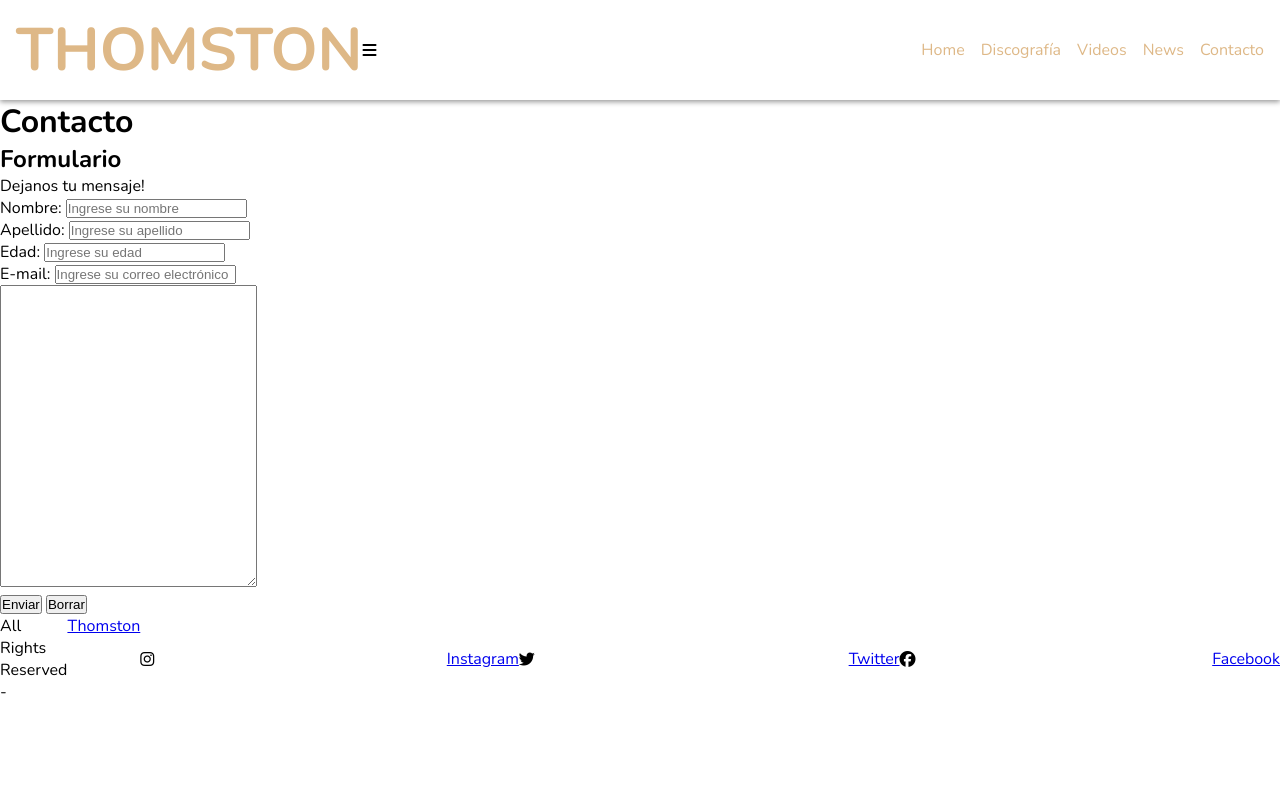
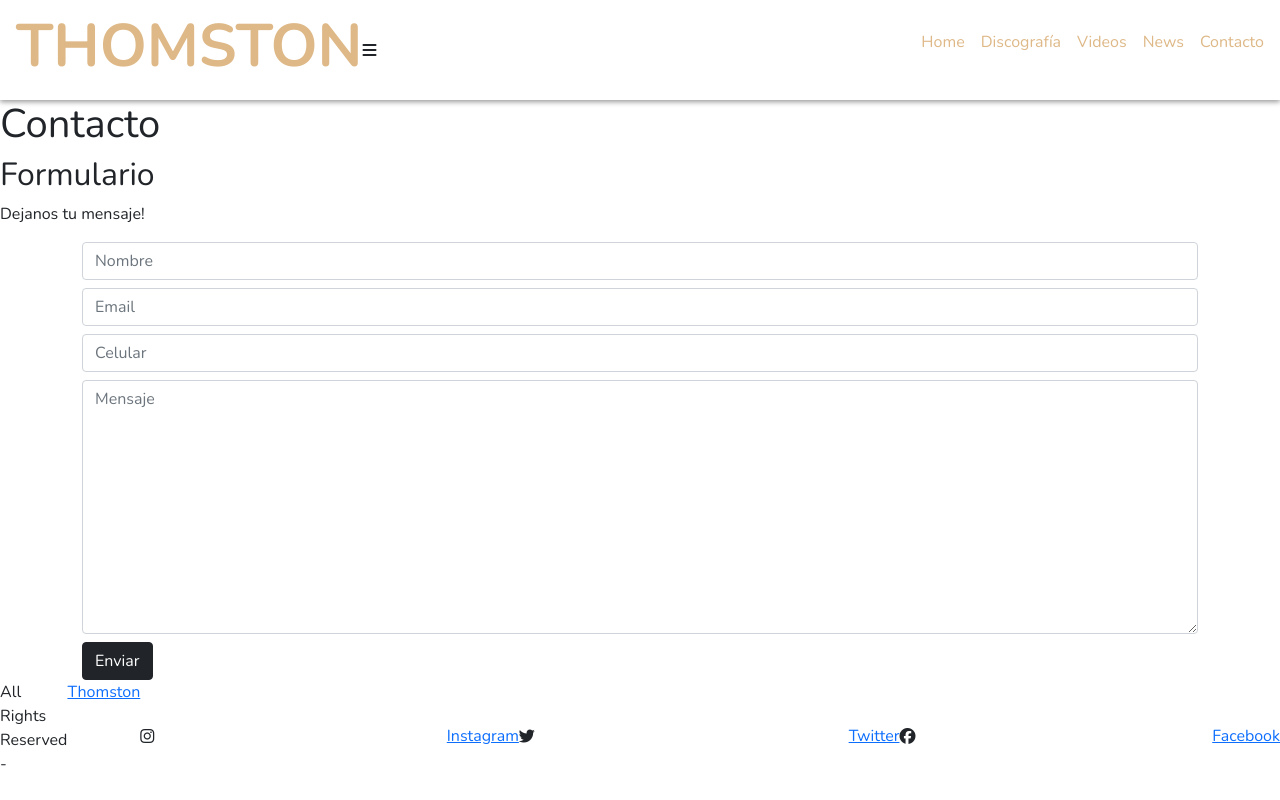
Before and after one commit to vxnitas/thomston, a plain HTML site: page pages/contacto.html in a window 1280 px wide. Drawn offline with nearby package versions, Linux system fonts and the light colour scheme.

Commit message:
sumando bootstrap

```diff
--- a/pages/contacto.html
+++ b/pages/contacto.html
@@ -5,6 +5,10 @@
     <meta http-equiv="X-UA-Compatible" content="IE=edge">
     <meta name="viewport" content="width=device-width, initial-scale=1.0">
     <title>Contacto</title>
+
+    <link rel="stylesheet" href="https://cdn.jsdelivr.net/npm/bootstrap@5.1.3/dist/css/bootstrap.min.css">
+    <script src="https://cdn.jsdelivr.net/npm/bootstrap@5.1.3/dist/js/bootstrap.bundle.min.js"></script>
+
     <link rel="stylesheet" href="../css/estilos.css">
     <link rel="preconnect" href="https://fonts.googleapis.com">
     <link rel="preconnect" href="https://fonts.gstatic.com" crossorigin>
@@ -29,50 +33,27 @@
     </header>
 
    <main>
-           <div>
+        <section>
             <h1>Contacto</h1>
             <h2>Formulario</h2>
 
             <div>
                 <p>Dejanos tu mensaje!</p>
+            </div>
+        </section>
 
-            </div>
+        <section class="container">
+            <form action="">
+                <input type="text" placeholder="Nombre" class="form-control mb-2">
+                <input type="email" placeholder="Email" class="form-control mb-2">
+                <input type="number" placeholder="Celular" class="form-control mb-2" >
+                <textarea cols="30" rows="10" placeholder="Mensaje" class="form-control mb-2"></textarea>
+                <button type="submit" class="btn btn-dark">Enviar</button>
+            </form>
+        </section>
 
 
-            <form action="" method="" enctype="">
-                <div>
-                    <label for="nombre">Nombre:</label>
-                    <input type="text" name="nombre" placeholder="Ingrese su nombre">
-                </div>
-
-                <div>
-                    <label for="apellido">Apellido:</label>
-                    <input type="text" name="apellido" placeholder="Ingrese su apellido">
-                </div>
-
-                <div>
-                    <label for="edad">Edad:</label>
-                    <input type="number" name="edad" placeholder="Ingrese su edad">
-                </div>
-
-                <div>
-                    <label for="e-mail">E-mail:</label>
-                    <input type="text" name="e-mail" placeholder="Ingrese su correo electrónico">
-                </div>
-
-                <div>
-                    <label for="comentario"></label>
-                    <textarea name="comentario" id="comentario" cols="30" rows="20"></textarea>
-                </div>
-
-                <div>
-                    <button>Enviar</button>
-
-                    <input type="reset" value="Borrar">
-                </div>
-            </form>
-           </div>
-   </main>
+    </main>
 
    <footer class="footer">
     <p class="footer__derechos">All Rights Reserved - <a target="_blank" href="https://thomston.com/">Thomston</a> </p>
```
Also changed, not shown: index.html (+7 -1 lines), pages/discografia.html (+5 -1 lines).
